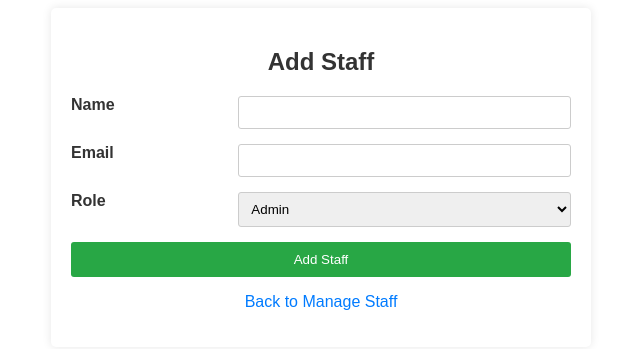
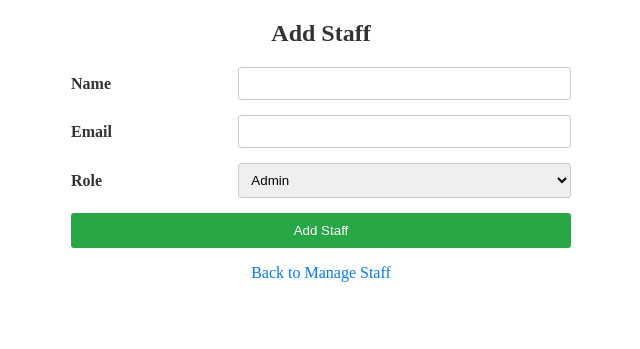
Before and after one commit to junquanlim0729/Online-Cube-Website, a PHP site: page /admin_add_staff.php in a window 1280 px wide. Shown: the top 349 px of the page, without its empty margins (319-959 px from the left). Run offline with PHP 8.4, Linux system fonts and the light colour scheme.

Commit message:
07/31 1755

```diff
--- a/Cube-Website/Admin/admin_add_staff.php
+++ b/Cube-Website/Admin/admin_add_staff.php
@@ -43,97 +43,30 @@ if ($_SERVER["REQUEST_METHOD"] == "POST" && isset($_POST['submit_add'])) {
 mysqli_close($conn);
 ?>
 
-<!DOCTYPE html>
-<html lang="en">
-<head>
-    <meta charset="utf-8">
-    <meta name="viewport" content="width=device-width, initial-scale=1">
-    <title>Add Staff</title>
-    <style>
-        .add-staff-container {
-            font-family: Arial, sans-serif;
-            max-width: 500px;
-            margin: 0 auto;
-            padding: 20px;
-            background: #fff;
-            border-radius: 5px;
-            box-shadow: 0 0 10px rgba(0,0,0,0.1);
-        }
-        .add-staff-container h2 {
-            text-align: center;
-            margin-bottom: 20px;
-            color: #333;
-        }
-        .add-staff-container .message {
-            text-align: center;
-            color: #ff0000;
-            margin-bottom: 15px;
-        }
-        .add-staff-container .form-group {
-            display: flex;
-            margin-bottom: 15px;
-        }
-        .add-staff-container .form-group label {
-            flex: 1;
-            font-weight: bold;
-            color: #333;
-            margin-right: 10px;
-        }
-        .add-staff-container .form-group input,
-        .add-staff-container .form-group select {
-            flex: 2;
-            padding: 8px;
-            border: 1px solid #ccc;
-            border-radius: 3px;
-        }
-        .add-staff-container button {
-            width: 100%;
-            padding: 10px;
-            background: #28a745;
-            color: white;
-            border: none;
-            border-radius: 3px;
-            cursor: pointer;
-        }
-        .add-staff-container button:hover {
-            background: #218838;
-        }
-        .add-staff-container a {
-            display: block;
-            text-align: center;
-            margin-top: 15px;
-            color: #007bff;
-            text-decoration: none;
-        }
-    </style>
-</head>
-<body>
-    <div class="add-staff-container">
-        <h2>Add Staff</h2>
+<div style="margin-top: 20px; margin-bottom: 20px; max-width: 500px; margin-left: auto; margin-right: auto;">
+    <h2 style="text-align: center; margin-bottom: 20px; color: #333;">Add Staff</h2>
     <?php if (!empty($messages)): ?>
-            <div class="message"><?php echo $messages[0]; ?></div>
+        <div style="text-align: center; color: #ff0000; margin-bottom: 15px;"><?php echo $messages[0]; ?></div>
     <?php endif; ?>
 
-        <form method="POST" action="">
-            <div class="form-group">
-                <label>Name</label>
-                <input type="text" name="staff_name" value="<?php echo htmlspecialchars($staff_name); ?>" required>
+    <form method="POST" action="" style="display: flex; flex-direction: column; gap: 15px;">
+        <div style="display: flex; align-items: center;">
+            <label style="flex: 1; font-weight: bold; color: #333; margin-right: 10px;">Name</label>
+            <input type="text" name="staff_name" value="<?php echo htmlspecialchars($staff_name); ?>" required style="flex: 2; padding: 8px; border: 1px solid #ccc; border-radius: 3px;">
         </div>
-            <div class="form-group">
-                <label>Email</label>
-                <input type="email" name="staff_email" value="<?php echo htmlspecialchars($staff_email); ?>" required>
+        <div style="display: flex; align-items: center;">
+            <label style="flex: 1; font-weight: bold; color: #333; margin-right: 10px;">Email</label>
+            <input type="email" name="staff_email" value="<?php echo htmlspecialchars($staff_email); ?>" required style="flex: 2; padding: 8px; border: 1px solid #ccc; border-radius: 3px;">
         </div>
-            <div class="form-group">
-                <label>Role</label>
-                <select name="staff_role">
+        <div style="display: flex; align-items: center;">
+            <label style="flex: 1; font-weight: bold; color: #333; margin-right: 10px;">Role</label>
+            <select name="staff_role" style="flex: 2; padding: 8px; border: 1px solid #ccc; border-radius: 3px;">
                 <option value="Admin" <?php echo $staff_role === 'Admin' ? 'selected' : ''; ?>>Admin</option>
                 <option value="Super Admin" <?php echo $staff_role === 'Super Admin' ? 'selected' : ''; ?>>Super Admin</option>
             </select>
         </div>
-            <button type="submit" name="submit_add">Add Staff</button>
+        <button type="submit" name="submit_add" style="padding: 10px; background: #28a745; color: white; border: none; border-radius: 3px; cursor: pointer;">Add Staff</button>
     </form>
 
-        <p><a href="?page=admin_manage_staff.php">Back to Manage Staff</a></p>
+    <p style="text-align: center; margin-top: 15px;"><a href="?page=admin_manage_staff.php" style="color: #007bff; text-decoration: none;">Back to Manage Staff</a></p>
 </div>
-</body>
-</html>
--- a/Cube-Website/Admin/admin_manage_staff.php
+++ b/Cube-Website/Admin/admin_manage_staff.php
@@ -42,7 +42,6 @@ mysqli_stmt_close($stmt);
                         </div>
                     </div>
                     <div>
-                        <a href="?page=admin_edit_staff.php&id=<?php echo urlencode($staff['Staff_ID']); ?>" style="display: inline-block; padding: 5px 10px; background: #007bff; color: white; text-decoration: none; border-radius: 3px; margin-right: 10px;">Edit</a>
                         <form method="POST" action="" style="display: inline;" onsubmit="return confirm('Are you sure you want to <?php echo $staff['Staff_Status'] ? 'deactivate' : 'activate'; ?> this staff?');">
                             <input type="hidden" name="staff_id" value="<?php echo htmlspecialchars($staff['Staff_ID']); ?>">
                             <input type="hidden" name="action" value="toggle_status">
```
Also changed, not shown: Cube-Website/Admin/admin_edit_staff.php (deleted, +0 -283 lines), Cube-Website/Admin/admin_profile.php (+82 -37 lines). Lines whose indentation alone changed are shown as unchanged.
